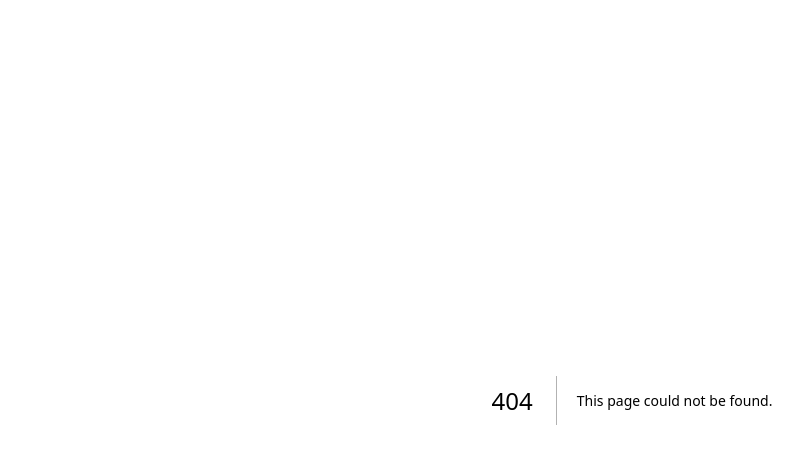
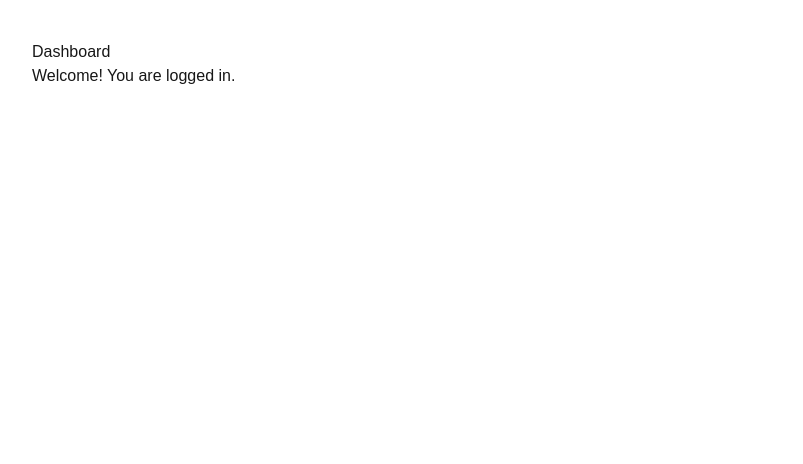
Before and after one commit to NishantMandhare/water-fogging-system, a Next.js app in the folder frontend/: page /dashboard in a window 1280 px wide. Before the commit this address had no page. Shown: the top 464 px of the page, without its empty margins (8-811 px from the left). Built offline with nearby package versions, Linux system fonts and the light colour scheme.

Commit message:
Save JWT token in localStorage and redirect to dashboard on login

```diff
--- /dev/null
+++ b/frontend/app/dashboard/page.tsx
@@ -0,0 +1,8 @@
+export default function DashboardPage() {
+    return (
+        <div style={{ padding: "40px" }}>
+            <h1>Dashboard</h1>
+            <p>Welcome! You are logged in.</p>
+        </div>
+    );
+}
--- a/frontend/app/login/page.tsx
+++ b/frontend/app/login/page.tsx
@@ -1,10 +1,12 @@
 "use client";
 
 import { useState } from "react";
+import { useRouter } from "next/navigation";
 
 export default function LoginPage() {
     const [email, setEmail] = useState("");
     const [password, setPassword] = useState("");
+    const router = useRouter();
 
     const handleLogin = async () => {
         const response = await fetch("http://localhost:5000/api/auth/login", {
@@ -14,7 +16,13 @@ export default function LoginPage() {
         });
 
         const data = await response.json();
-        console.log(data);
+
+        if (data.token) {
+            localStorage.setItem("token", data.token);
+            router.push("/dashboard");
+        } else {
+            alert("Login failed: " + data.message);
+        }
     };
 
     return (
```
